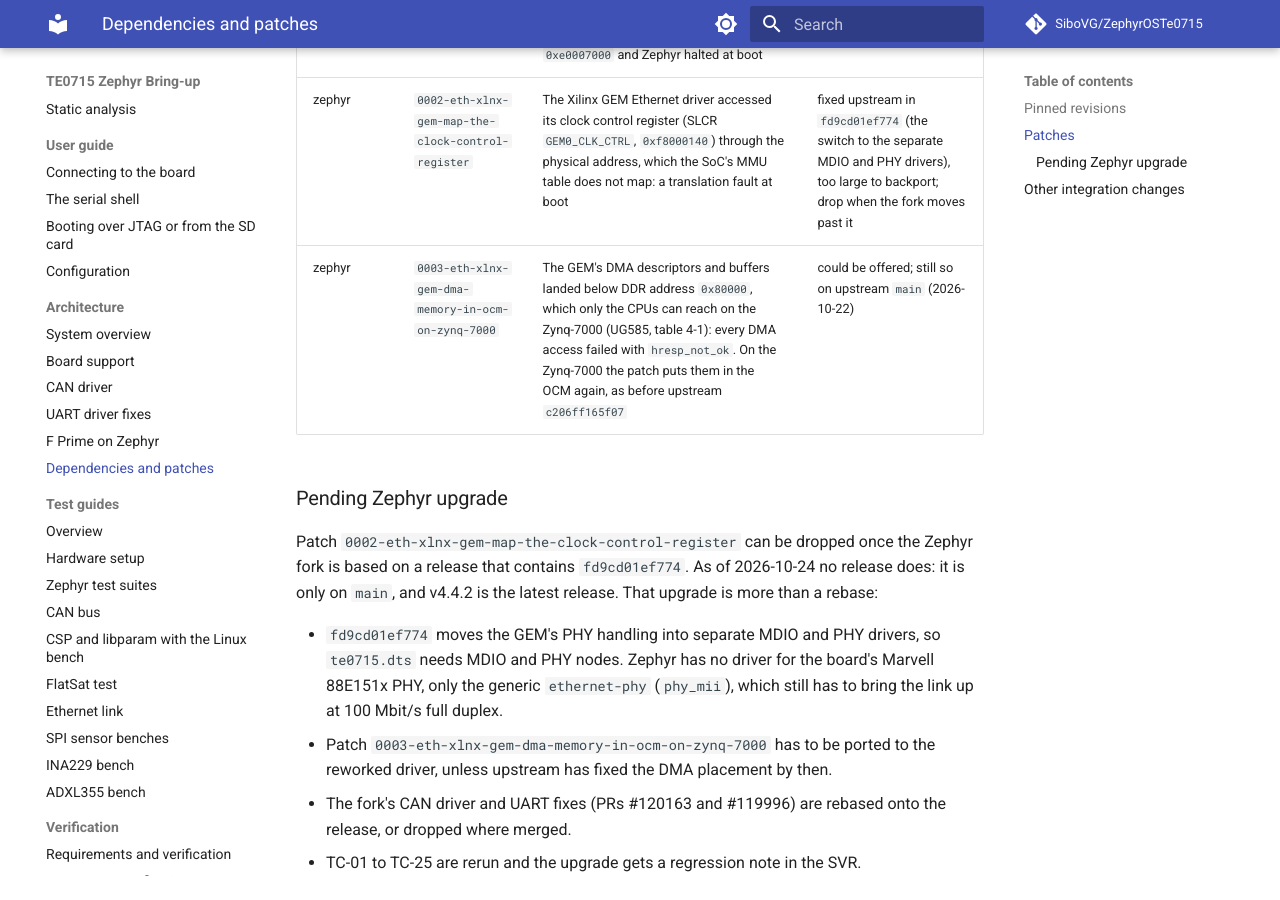
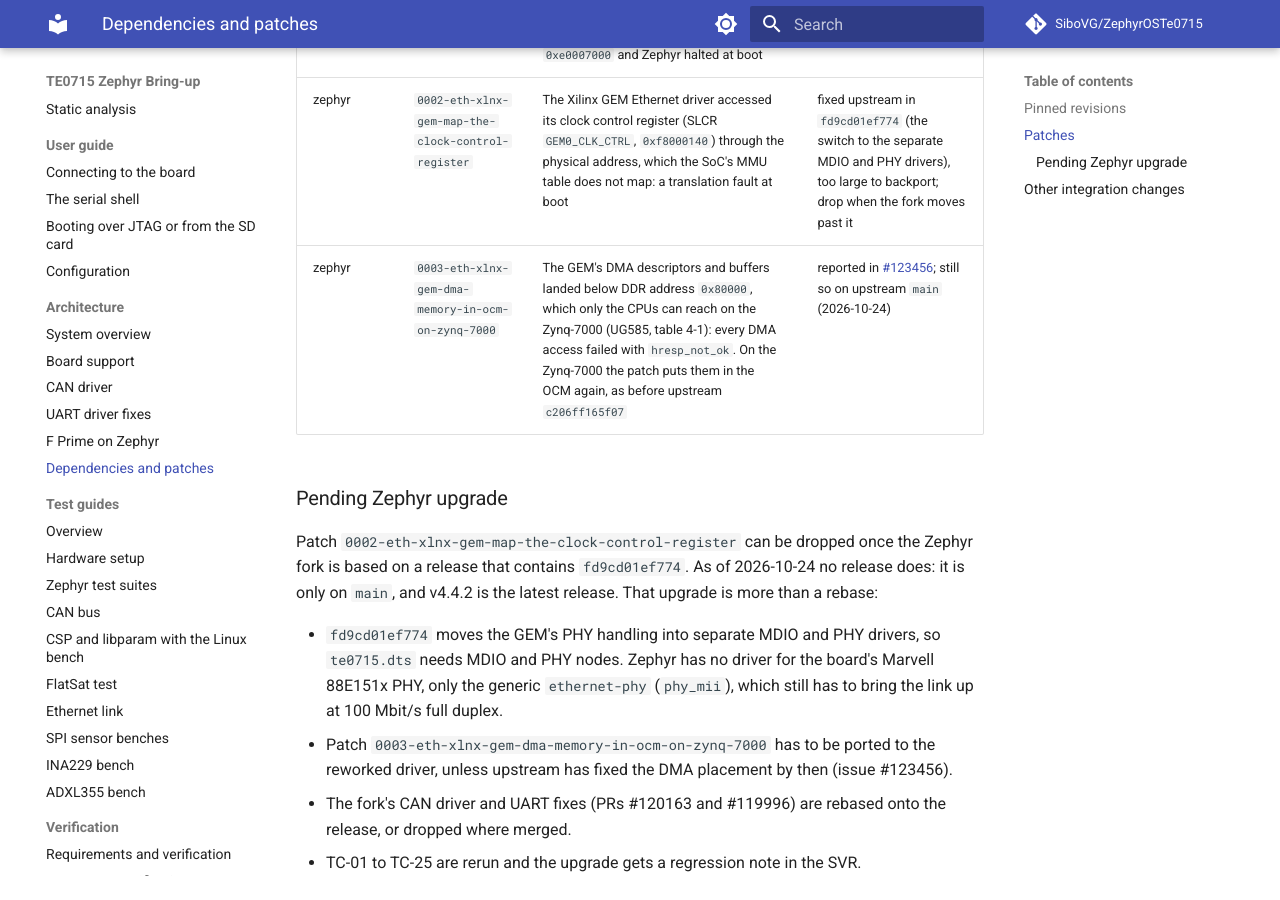
Before and after one commit to SiboVG/ZephyrOSTe0715, an MkDocs documentation site: the page built from docs/architecture/dependencies.md, in a window 1280 px wide and 900 px high, scrolled down 1523 px. Built offline with MkDocs 1.6.1 and Material for MkDocs 9.7.7, drawn with Linux system fonts in a browser that asks for light colours; comment, search, counter and statistics services are not loaded.

Commit message:
docs: reference the upstream issue for Zephyr patch 0003
Co-Authored-By: Claude Opus 5.5 <noreply@anthropic.com>

```diff
--- a/docs/architecture/dependencies.md
+++ b/docs/architecture/dependencies.md
@@ -30,7 +30,7 @@ and listed in `app/zephyr/patches.yml`; `west patch apply` applies them.
 | fprime-zephyr | `0003-os-task-map-fprime-priorities` | All F Prime tasks ran at the same, lowest priority | could be offered; changes behaviour for existing users |
 | zephyr | `0001-spi-cdns-map-the-register-block` | The `cdns,spi` driver used its devicetree register address without mapping it: on the TE0715 (MMU on) the first register write took a translation fault at `0xe0007000` and Zephyr halted at boot | backport of upstream `1b7a2b68e0e0` (PR #115179); drop when the fork moves past it |
 | zephyr | `0002-eth-xlnx-gem-map-the-clock-control-register` | The Xilinx GEM Ethernet driver accessed its clock control register (SLCR `GEM0_CLK_CTRL`, `0xf8000140`) through the physical address, which the SoC's MMU table does not map: a translation fault at boot | fixed upstream in `fd9cd01ef774` (the switch to the separate MDIO and PHY drivers), too large to backport; drop when the fork moves past it |
-| zephyr | `0003-eth-xlnx-gem-dma-memory-in-ocm-on-zynq-7000` | The GEM's DMA descriptors and buffers landed below DDR address `0x80000`, which only the CPUs can reach on the Zynq-7000 (UG585, table 4-1): every DMA access failed with `hresp_not_ok`. On the Zynq-7000 the patch puts them in the OCM again, as before upstream `c206ff165f07` | could be offered; still so on upstream `main` (2026-10-22) |
+| zephyr | `0003-eth-xlnx-gem-dma-memory-in-ocm-on-zynq-7000` | The GEM's DMA descriptors and buffers landed below DDR address `0x80000`, which only the CPUs can reach on the Zynq-7000 (UG585, table 4-1): every DMA access failed with `hresp_not_ok`. On the Zynq-7000 the patch puts them in the OCM again, as before upstream `c206ff165f07` | reported in [#123456](https://github.com/zephyrproject-rtos/zephyr/issues/123456); still so on upstream `main` (2026-10-24) |
 
 ### Pending Zephyr upgrade
 
@@ -44,7 +44,7 @@ more than a rebase:
   88E151x PHY, only the generic `ethernet-phy` (`phy_mii`), which still has to bring
   the link up at 100 Mbit/s full duplex.
 - Patch `0003-eth-xlnx-gem-dma-memory-in-ocm-on-zynq-7000` has to be ported to the
-  reworked driver, unless upstream has fixed the DMA placement by then.
+  reworked driver, unless upstream has fixed the DMA placement by then (issue #123456).
 - The fork's CAN driver and UART fixes (PRs #120163 and #119996) are rebased onto the
   release, or dropped where merged.
 - TC-01 to TC-25 are rerun and the upgrade gets a regression note in the SVR.
```
Also changed, not shown: 1 other file.
